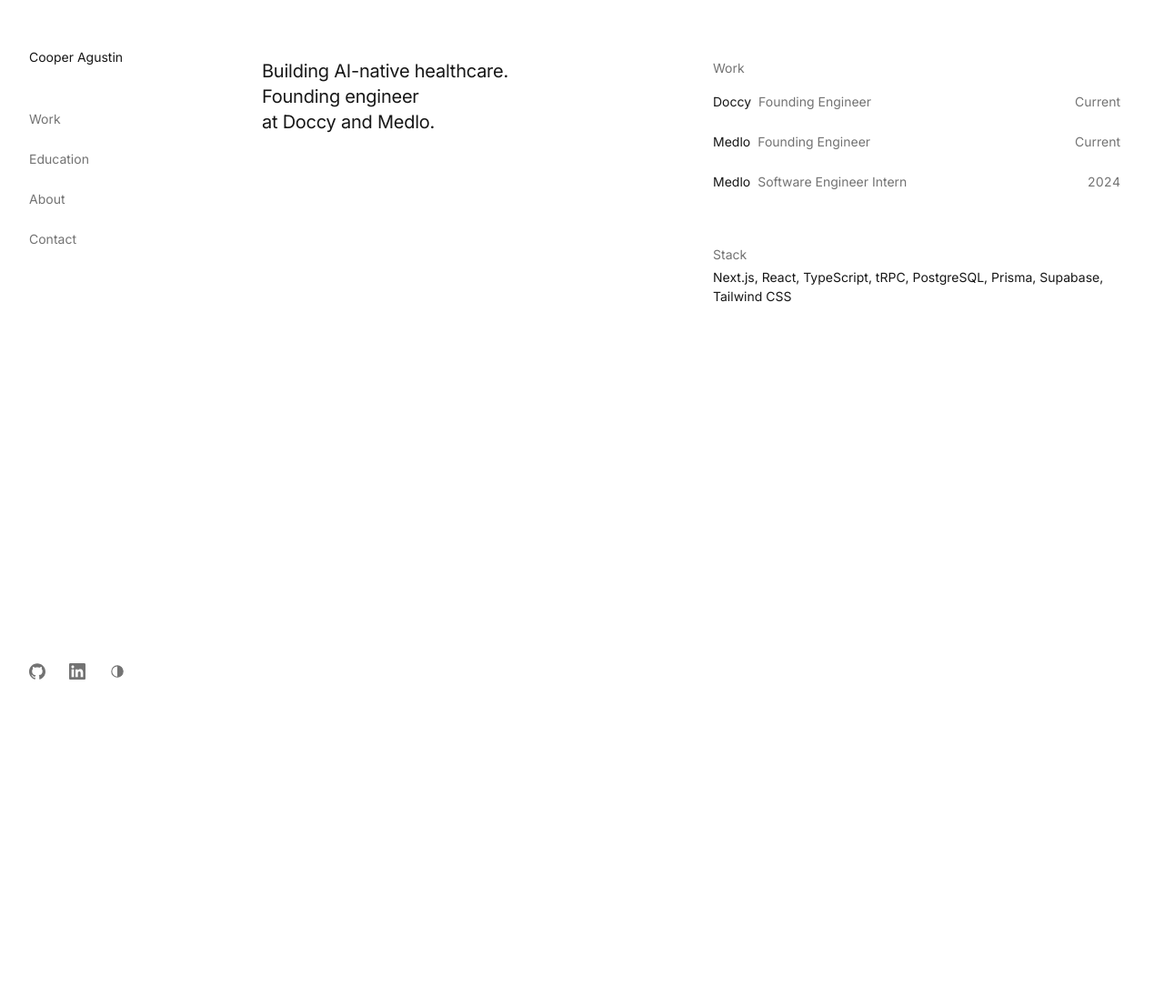
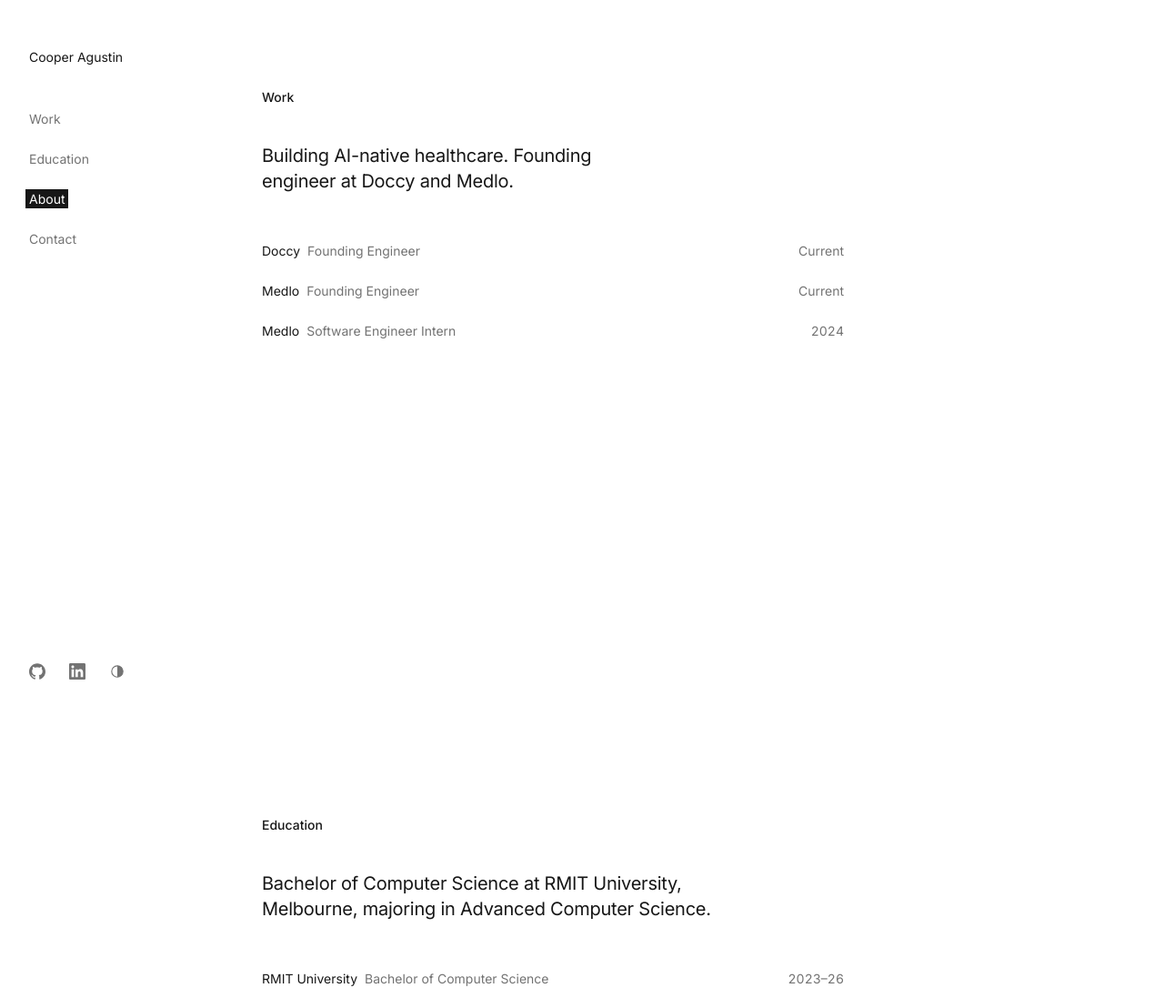
Before and after one commit to Spudgee/portfolio, a Next.js app: page / in a window 1280 px wide. Shown: the top 1097 px of the page at 91% size. Before the commit the page ends 800 px from the top, so only its background shows below. Built offline with nearby package versions, Linux system fonts and the light colour scheme.

Commit message:
Home is four snapping screens (Work, Education, About, Contact), each with the same heading, lead and rows

```diff
--- a/app/experience-entry.tsx
+++ /dev/null
@@ -1,28 +0,0 @@
-import Link from "next/link";
-import type { Role } from "@/content/experience";
-import { yearSpan } from "@/lib/year-span";
-
-/**
- * One line per role, after Brian Lovin's work list: the company in ink, the title in grey and the
- * years on the right. The whole row links to the company's site; hover fills the name.
- */
-export function ExperienceEntry({ role }: { role: Role }) {
-	return (
-		<li>
-			<Link
-				href={role.companyUrl}
-				className="group flex min-h-11 items-center gap-3 focus-visible:outline-hidden"
-			>
-				<span className="flex min-w-0 flex-1 flex-wrap items-baseline gap-x-2">
-					<span className="-mx-1 px-1 transition-colors duration-150 ease-out group-hover:bg-ink group-hover:text-paper group-focus-visible:bg-ink group-focus-visible:text-paper motion-reduce:transition-none">
-						{role.company}
-					</span>
-					<span className="text-muted">{role.title}</span>
-				</span>
-				<span className="shrink-0 text-muted tabular-nums">
-					{yearSpan(role.start, role.end)}
-				</span>
-			</Link>
-		</li>
-	);
-}
--- a/app/page.tsx
+++ b/app/page.tsx
@@ -1,11 +1,16 @@
 import type { Metadata } from "next";
-import { ExperienceEntry } from "@/app/experience-entry";
 import { JsonLd } from "@/components/json-ld";
+import { type Row, RowList } from "@/components/row-list";
+import { SectionPager } from "@/components/section-pager";
+import { SnapSection } from "@/components/snap-section";
+import { SocialButtons } from "@/components/social-buttons";
+import { EDUCATION } from "@/content/education";
 import { EXPERIENCE } from "@/content/experience";
 import { PERSON } from "@/content/person";
 import { PATHS } from "@/content/site";
 import { homeGraph } from "@/lib/json-ld";
 import { pageMetadata } from "@/lib/page-metadata";
+import { yearSpan } from "@/lib/year-span";
 
 export const metadata: Metadata = pageMetadata({
 	path: PATHS.home,
@@ -13,43 +18,70 @@ export const metadata: Metadata = pageMetadata({
 	description: `${PERSON.name} is a founding engineer at Doccy and Medlo, building the future of telehealth from the first commit: 24/7 consults, certificates and prescriptions at Doccy, and locum shifts at Medlo, in Next.js, TypeScript and PostgreSQL.`,
 });
 
-/** Split home: the statement holds the left half; work and stack run down the right, one line per role. */
+const WORK_ROWS: readonly Row[] = EXPERIENCE.map((role) => ({
+	key: `${role.company}-${role.start}`,
+	primary: role.company,
+	secondary: role.title,
+	aside: yearSpan(role.start, role.end),
+	href: role.companyUrl,
+}));
+
+const EDUCATION_ROWS: readonly Row[] = [
+	{
+		key: "degree",
+		primary: EDUCATION.institution,
+		secondary: EDUCATION.degree,
+		aside: yearSpan(EDUCATION.start, EDUCATION.end),
+		href: EDUCATION.institutionUrl,
+	},
+	{ key: "gpa", primary: "GPA", aside: EDUCATION.gpa },
+	{ key: "wam", primary: "WAM", aside: EDUCATION.wam },
+];
+
+const STACK_ROWS: readonly Row[] = PERSON.stack.map((group) => ({
+	key: group.area,
+	primary: group.area,
+	secondary: group.tools.join(", "),
+}));
+
+/**
+ * The whole site on one page: four screens that snap vertically, each opened the same way (heading,
+ * lead line) and listed with the same rows. The sidebar and the phone menu jump between them, and
+ * a wheel step pages one screen.
+ */
 export default function HomePage() {
 	return (
 		<>
 			<JsonLd graph={homeGraph()} />
-			<div className="grid gap-12 pt-12 sm:pt-16 md:grid-cols-2">
-				<h1 className="max-w-[14em] text-lead font-normal text-balance">
-					{PERSON.introduction}
-				</h1>
+			<h1 className="sr-only">
+				{PERSON.name}, {PERSON.headline}
+			</h1>
 
-				<div className="grid content-start gap-12">
-					<section
-						id="experience"
-						aria-labelledby="experience-heading"
-						className="scroll-mt-16"
-					>
-						<h2 id="experience-heading" className="pb-1 text-muted">
-							Work
-						</h2>
-						<ol>
-							{EXPERIENCE.map((role) => (
-								<ExperienceEntry
-									key={`${role.company}-${role.start}`}
-									role={role}
-								/>
-							))}
-						</ol>
-					</section>
+			<SectionPager>
+				<SnapSection id="work" heading="Work" lead={PERSON.introduction}>
+					<RowList rows={WORK_ROWS} />
+				</SnapSection>
 
-					<section aria-labelledby="stack-heading">
-						<h2 id="stack-heading" className="pb-1 text-muted">
-							Stack
-						</h2>
-						<p>{PERSON.stack.join(", ")}</p>
-					</section>
-				</div>
-			</div>
+				<SnapSection
+					id="education"
+					heading="Education"
+					lead={`${EDUCATION.degree} at ${EDUCATION.institution}, ${EDUCATION.location}, majoring in ${EDUCATION.major}.`}
+				>
+					<RowList rows={EDUCATION_ROWS} />
+				</SnapSection>
+
+				<SnapSection id="about" heading="About" lead={PERSON.bio}>
+					<RowList rows={STACK_ROWS} />
+				</SnapSection>
+
+				<SnapSection
+					id="contact"
+					heading="Contact"
+					lead="Find me on GitHub and LinkedIn."
+				>
+					<SocialButtons hasThemeSwitch={false} />
+				</SnapSection>
+			</SectionPager>
 		</>
 	);
 }
--- a/content/person.ts
+++ b/content/person.ts
@@ -14,15 +14,11 @@ export const PERSON = {
 		"Building AI-native healthcare. Founding engineer at Doccy and Medlo.",
 	/** The About page's lead paragraph. */
 	bio: `I'm ${GIVEN_NAME} ${FAMILY_NAME}, a founding engineer at Doccy and Medlo. I build Doccy's telehealth platform, Medlo's locum marketplace and Medlo Evidence, end to end and from the first commit. I studied computer science at RMIT University in Melbourne.`,
+	/** Tools by area, one row each in the About section; search engines get the flat list. */
 	stack: [
-		"Next.js",
-		"React",
-		"TypeScript",
-		"tRPC",
-		"PostgreSQL",
-		"Prisma",
-		"Supabase",
-		"Tailwind CSS",
+		{ area: "Frontend", tools: ["Next.js", "React", "Tailwind CSS"] },
+		{ area: "Backend", tools: ["tRPC", "PostgreSQL", "Prisma", "Supabase"] },
+		{ area: "Language", tools: ["TypeScript"] },
 	],
 	socialLinks: [
 		{ label: "GitHub", brand: "github", href: "https://github.com/Spudgee" },
--- a/lib/json-ld.ts
+++ b/lib/json-ld.ts
@@ -74,7 +74,7 @@ export function homeGraph(): JsonLdGraph {
 					name: EDUCATION.institution,
 					url: EDUCATION.institutionUrl,
 				},
-				knowsAbout: PERSON.stack,
+				knowsAbout: PERSON.stack.flatMap((group) => group.tools),
 				sameAs: PERSON.socialLinks.map((link) => link.href),
 			},
 		],
```
